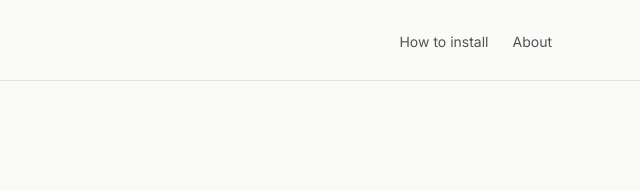
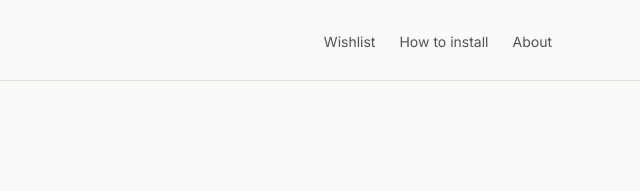
Before and after one commit to Vincenthsiehisme/lion-skill-library, an Astro site in the folder site/: page /lion-skill-library/about in a window 1280 px wide. Shown: the top 191 px of the page, 640-1280 px from the left. Built offline with nearby package versions, Linux system fonts and the light colour scheme; Astro itself is replaced by a stand-in of ours.

Commit message:
Update Layout.astro

```diff
--- a/site/src/layouts/Layout.astro
+++ b/site/src/layouts/Layout.astro
@@ -31,6 +31,7 @@ const fullTitle = title === 'Lion Skill Library' ? title : `${title} — Lion Sk
           </a>
         </div>
         <nav class="site-nav">
+          <a href={`${import.meta.env.BASE_URL}wishlist`}>Wishlist</a>
           <a href={`${import.meta.env.BASE_URL}install`}>How to install</a>
           <a href={`${import.meta.env.BASE_URL}about`}>About</a>
         </nav>
```
